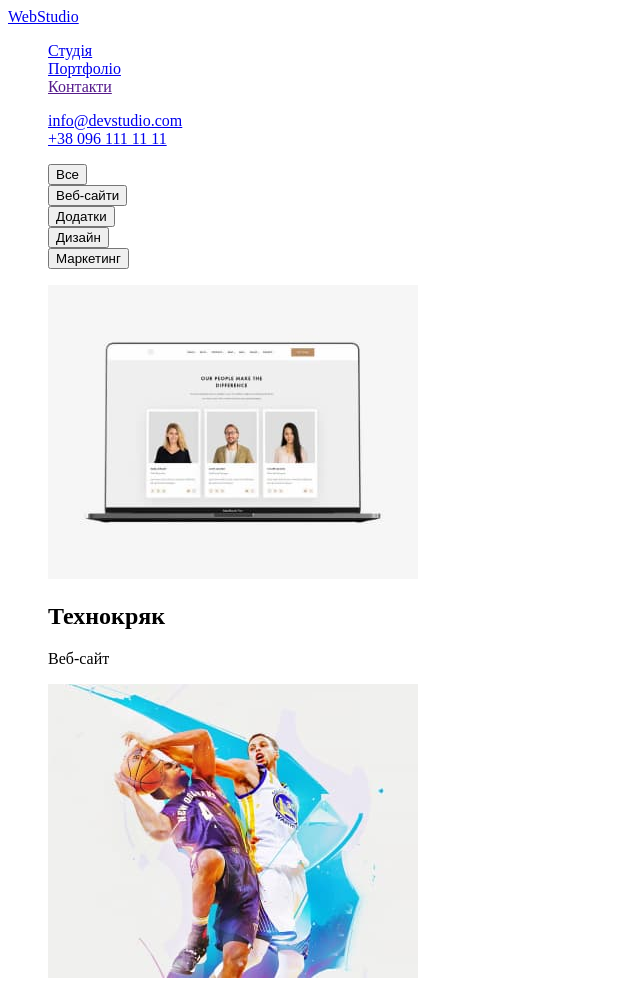
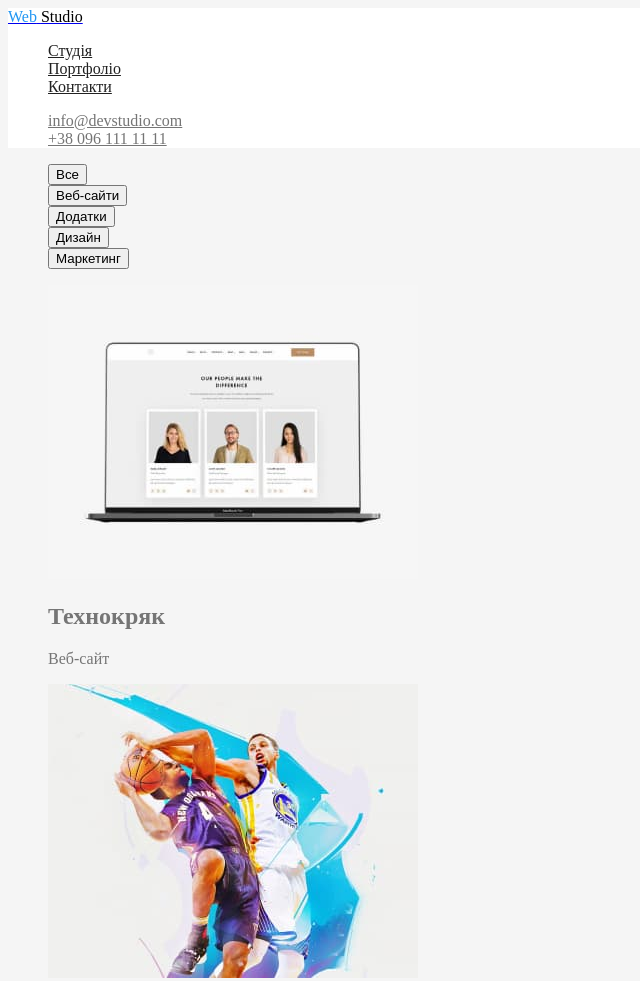
Before and after one commit to SergiiBartytskyi/goit-markup-hw-02, a plain HTML site: page portfolio.html in a window 1280 px wide. Shown: the top 981 px of the page, without its empty margins (0-640 px from the left). Drawn offline with Linux system fonts and the light colour scheme.

Commit message:
add header color css

```diff
--- a/css/styles.css
+++ b/css/styles.css
@@ -48,9 +48,45 @@
 	--footer-color: #2f303a;
 	--link-color: rgba(255, 255, 255, 0.6);
 }
+body {
+	background-color: var(--primary-bg-color);
+	color: var(--primary-text-color);
+}
+
+.logo {
+	color: var(--accent-color);
+}
+.logo-head {
+	color: var(--logo-color);
+}
+.logo-foot {
+	color: var(--header-color);
+}
 
 ul {
 	list-style: none;
 }
 
 /* header */
+
+header {
+	background-color: var(--header-color);
+}
+
+.site-nav .link {
+	color: var(--secondary-text-color);
+}
+
+.site-nav .link:hover,
+.site-nav .link:focus {
+	color: var(--accent-color);
+}
+
+.info-nav .link {
+	color: var(--primary-text-color);
+}
+
+.info-nav .link:hover,
+.info-nav .link:focus {
+	color: var(--accent-color);
+}
--- a/portfolio.html
+++ b/portfolio.html
@@ -11,18 +11,21 @@
 		<!--  Шапка сторінки  -->
 		<header>
 			<nav>
-				<a href="./index.html">WebStudio</a>
+				<a href="./index.html">
+					<span class="logo">Web</span>
+					<span class="logo-head">Studio</span>
+				</a>
 
-				<ul>
-					<li><a href="./index.html">Студія</a></li>
-					<li><a href="./portfolio.html">Портфоліо</a></li>
-					<li><a href="">Контакти</a></li>
+				<ul class="site-nav">
+					<li><a href="./index.html" class="link">Студія</a></li>
+					<li><a href="./portfolio.html" class="link">Портфоліо</a></li>
+					<li><a href="" class="link">Контакти</a></li>
 				</ul>
 			</nav>
 
-			<ul>
-				<li><a href="mailto:info@devstudio.com">info@devstudio.com</a></li>
-				<li><a href="tel:+380961111111">+38 096 111 11 11</a></li>
+			<ul class="info-nav">
+				<li><a href="mailto:info@devstudio.com" class="link">info@devstudio.com</a></li>
+				<li><a href="tel:+380961111111" class="link">+38 096 111 11 11</a></li>
 			</ul>
 		</header>
 
```
Also changed, not shown: index.html (+11 -5 lines).
